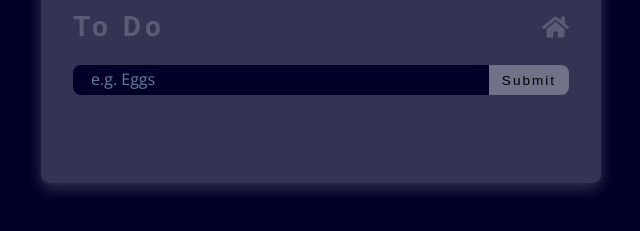
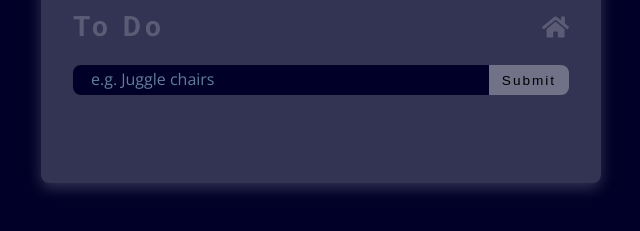
Before and after one commit to ItsStarkJr/grocery_app, a plain HTML site: page to-do.html in a window 1280 px wide. Shown: the part 183-414 px from the top of the page, 319-959 px from the left. Drawn offline with nearby package versions, Linux system fonts and the light colour scheme.

Commit message:
Minor cosmetic changes.

```diff
--- a/to-do.html
+++ b/to-do.html
@@ -22,7 +22,7 @@
           </a>
         </div>
         <div class="form-control">
-          <input type="text" id="grocery" placeholder="e.g. Eggs" />
+          <input type="text" id="grocery" placeholder="e.g. Juggle chairs" />
           <button type="submit" class="submit-btn">Submit</button>
         </div>
       </form>
```
Also changed, not shown: groceries.html (+1 -1 lines), index.html (+1 -1 lines).
